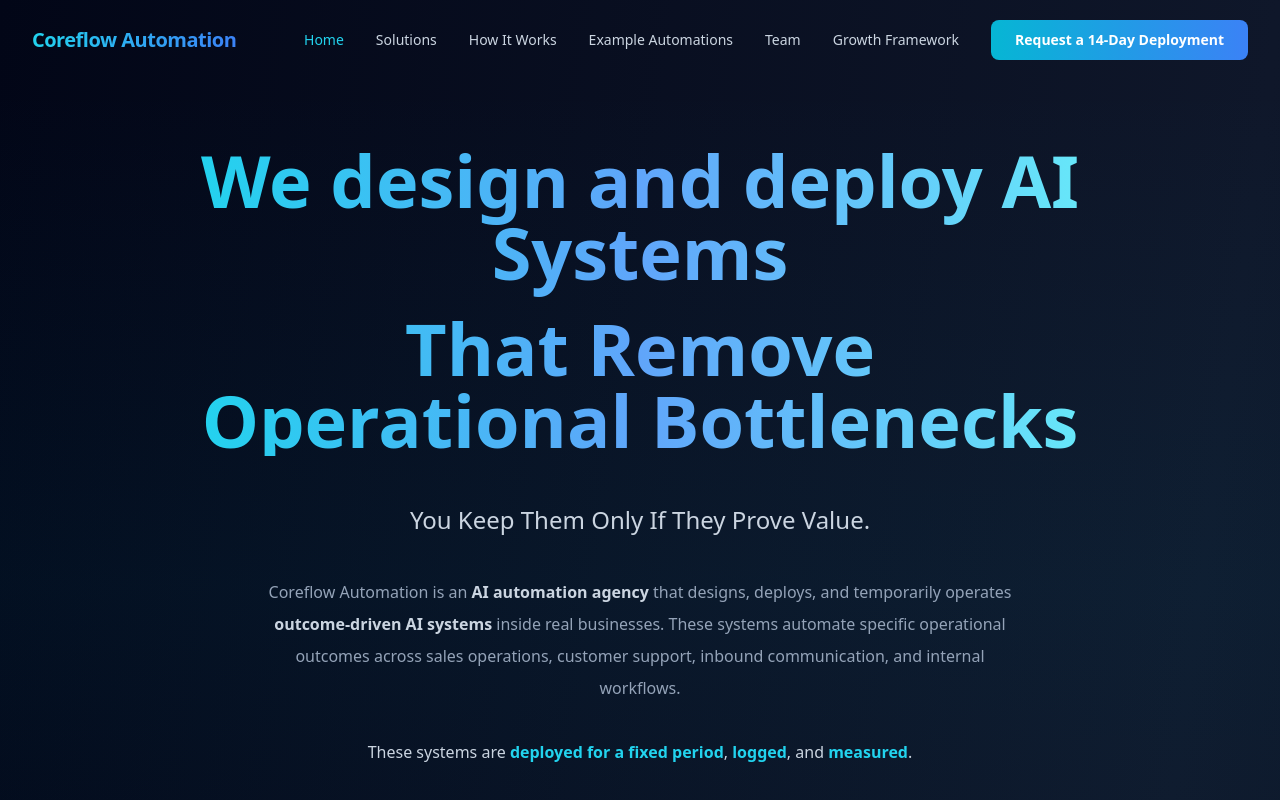
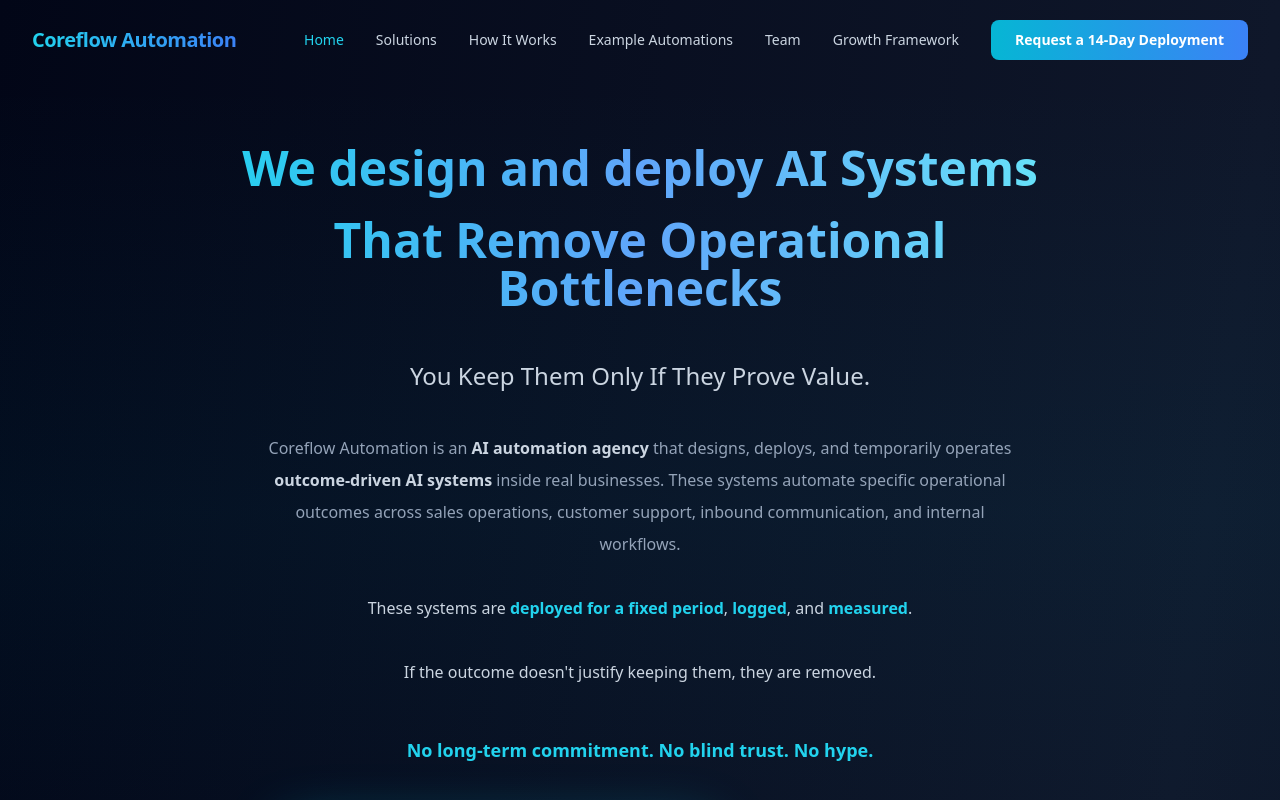
Before and after one commit to vladi1234valhala/valhala, a React (Vite) app in the folder project/: page / in a window 1280 px wide. Shown: the top 800 px of the page. Built offline with nearby package versions, Linux system fonts and the light colour scheme.

Commit message:
Updated Home.tsx

```diff
--- a/project/src/pages/Home.tsx
+++ b/project/src/pages/Home.tsx
@@ -153,7 +153,7 @@
       <section className="relative min-h-screen flex items-center justify-center px-4 sm:px-6 lg:px-8 overflow-hidden">
         <div className="absolute inset-0 bg-gradient-to-b from-transparent via-cyan-500/5 to-transparent pointer-events-none" />
         <div className="max-w-4xl mx-auto text-center relative z-10 fade-in-section py-16">
-          <h1 className="text-4xl sm:text-5xl lg:text-7xl font-bold mb-12 leading-relaxed bg-gradient-to-r from-cyan-400 via-blue-400 to-cyan-300 bg-clip-text text-transparent">
+          <h1 className="text-3xl sm:text-4xl lg:text-5xl font-bold mb-12 leading-relaxed bg-gradient-to-r from-cyan-400 via-blue-400 to-cyan-300 bg-clip-text text-transparent">
             <span className="block mb-6">
               We design and deploy AI Systems
             </span>
```
